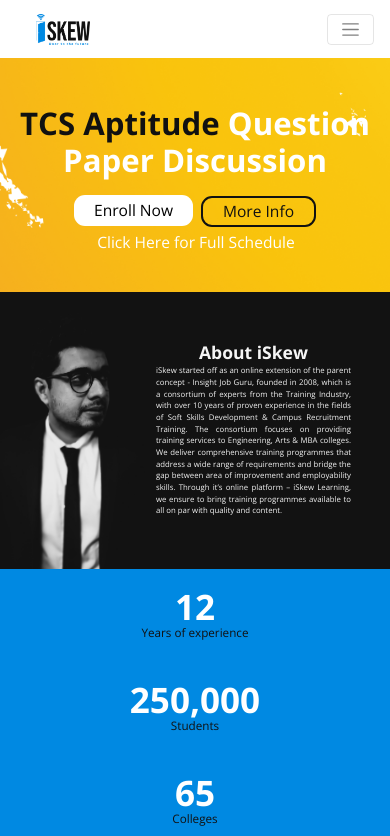
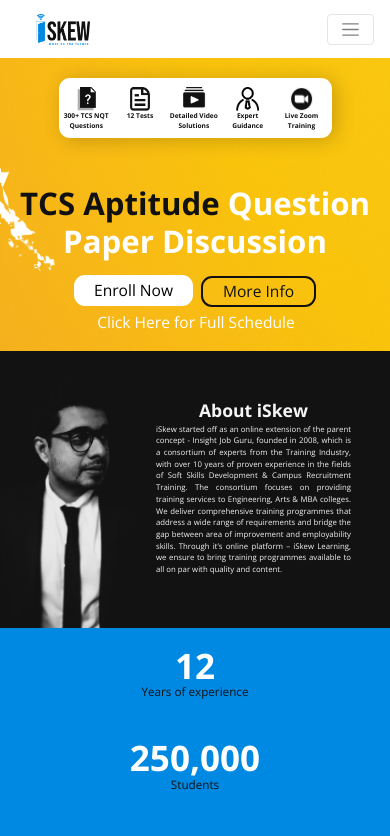
Before and after one commit to Hari-07/iskew-learning, a Vue app: page / in a window 390 px wide. Shown: the top 836 px of the page. Built offline with nearby package versions, Linux system fonts and the light colour scheme.

Commit message:
tcsupdates-mobile

```diff
--- a/src/components/homepage/Banner.vue
+++ b/src/components/homepage/Banner.vue
@@ -188,7 +188,7 @@
 	#banner {
 		flex-direction: column;
 		align-items: center;
-		height: 60vw;
+		height: 75vw;
 	}
 
 	.bannerimage {
@@ -229,7 +229,18 @@
 	}
 
 	.tcssidebar{
-		display: none;
+		flex-direction: row;
+		margin-top:5vw;
+		border-radius: 11px;
+		width: 70vw;
+	}
+
+	.elementimage{
+		height: 6vw;
+	}
+
+	.elementtext{
+		font-size: 1.7vw;
 	}
 }
 
```
